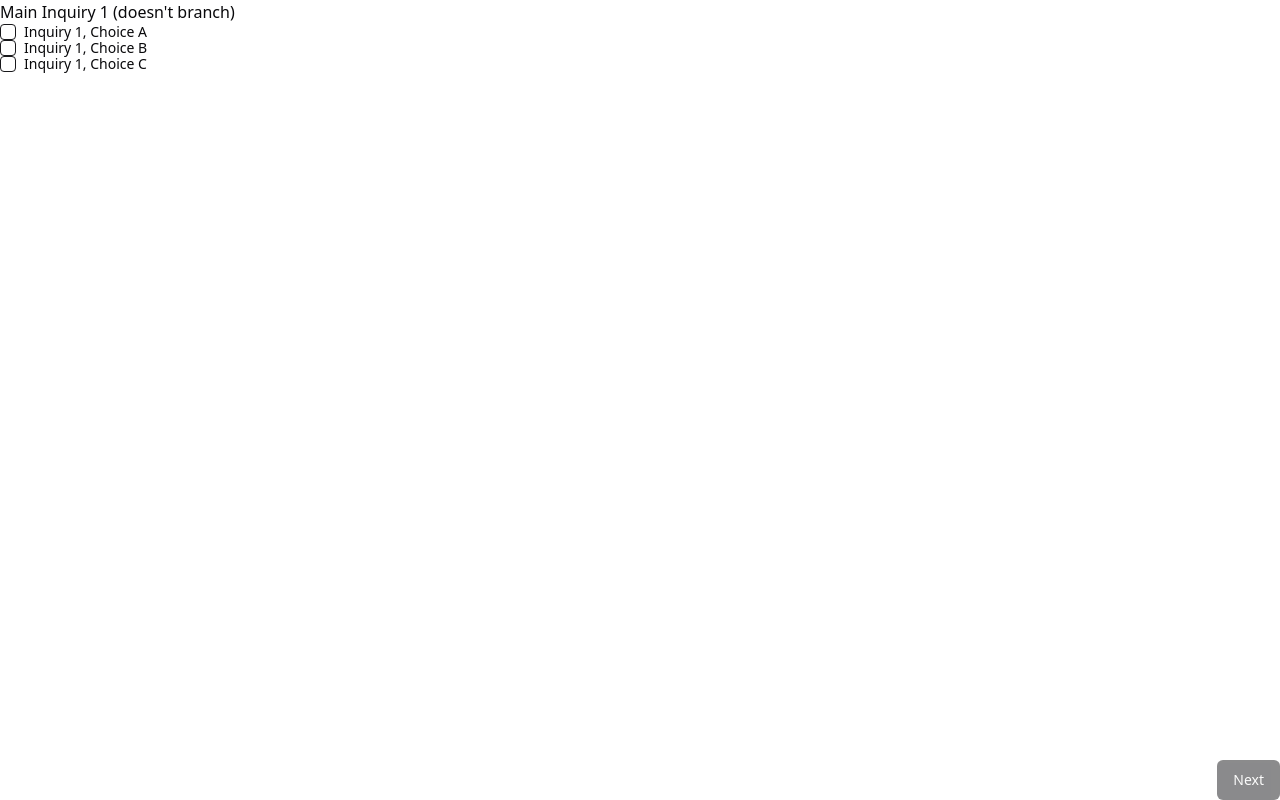
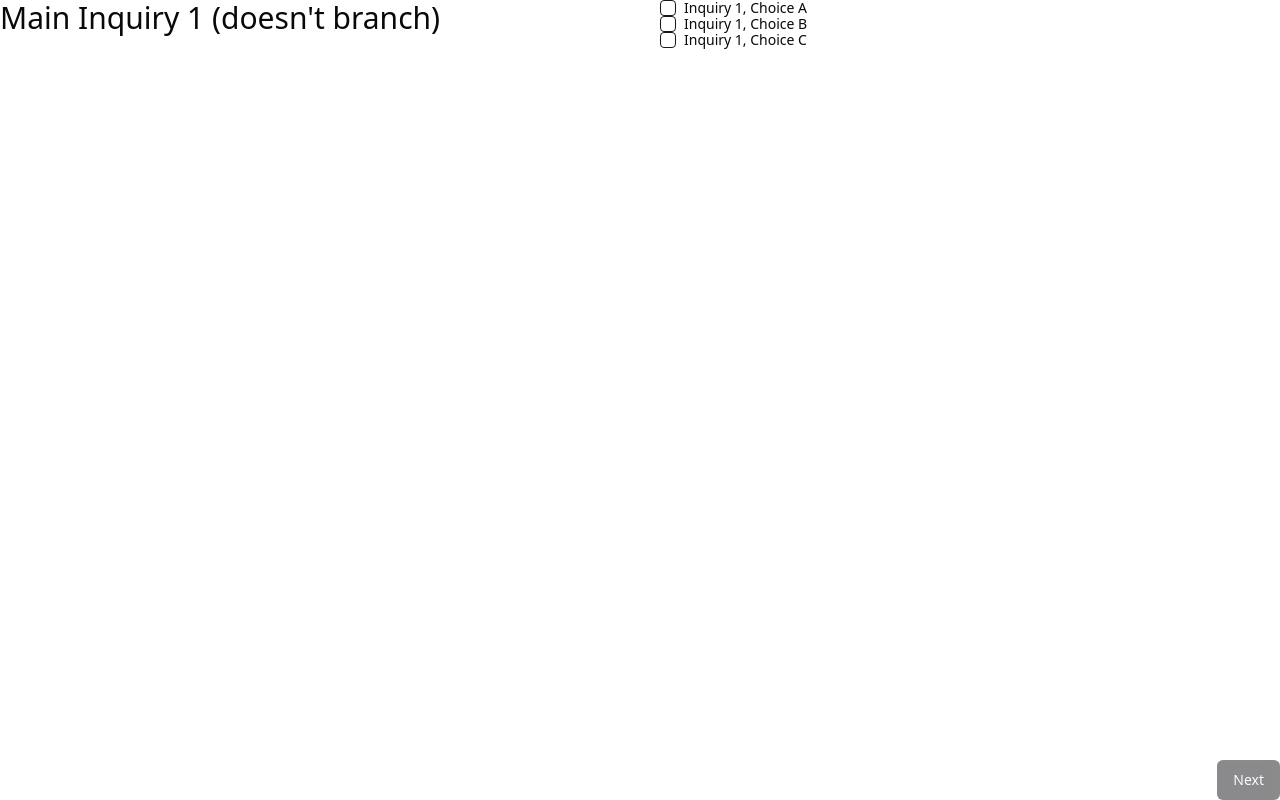
Before and after one commit to arnoob25/JanalaLFS, a React (Vite) app: page / in a window 1280 px wide. Built offline with nearby package versions, Linux system fonts and the light colour scheme.

Commit message:
Set up the layout for the inquiry component.

```diff
--- a/src/lfs_tools/guided_learning_activity/shared_components/InquiryComponent.jsx
+++ b/src/lfs_tools/guided_learning_activity/shared_components/InquiryComponent.jsx
@@ -26,28 +26,24 @@ const InquiryComponent = ({
     }
 
     return (
-        <>
-            <h3>
-                {inquiry.prompt}
-            </h3>
-
-            {
-                inquiry.is_branching
-                    ? <SelectBranchComponent
+        <div className="grid grid-cols-1 md:grid-cols-2 gap-6 md:gap-8 lg:gap-10">
+            <div>
+                <h3 className="text-xl md:text-2xl lg:text-3xl font-medium ml-auto">{inquiry.prompt}</h3>
+            </div>
+            <div>
+                {inquiry.is_branching ? (
+                    <SelectBranchComponent
                         inquiry={inquiry}
-                        onBranchSelection={selectedBranch => handleBranchSelection(selectedBranch)}
+                        onBranchSelection={(selectedBranch) => handleBranchSelection(selectedBranch)}
                     />
-
-                    : <ChoiceResponseComponent
+                ) : (
+                    <ChoiceResponseComponent
                         inquiry={inquiry}
-                        onChoiceEvaluation={isCorrect => handleInquiryCompletion(isCorrect)}
+                        onChoiceEvaluation={(isCorrect) => handleInquiryCompletion(isCorrect)}
                     />
-            }
-
-
-
-
-        </>
+                )}
+            </div>
+        </div>
     );
 };
 
```
